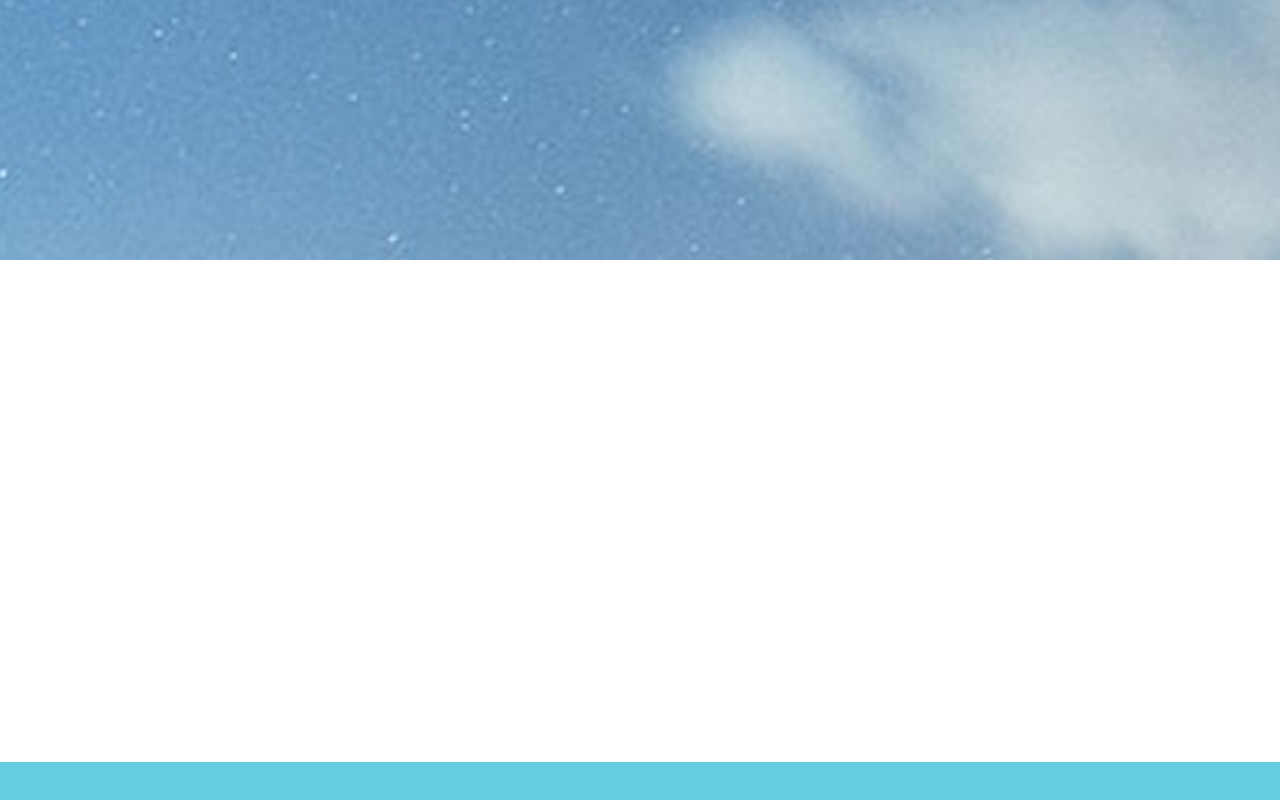
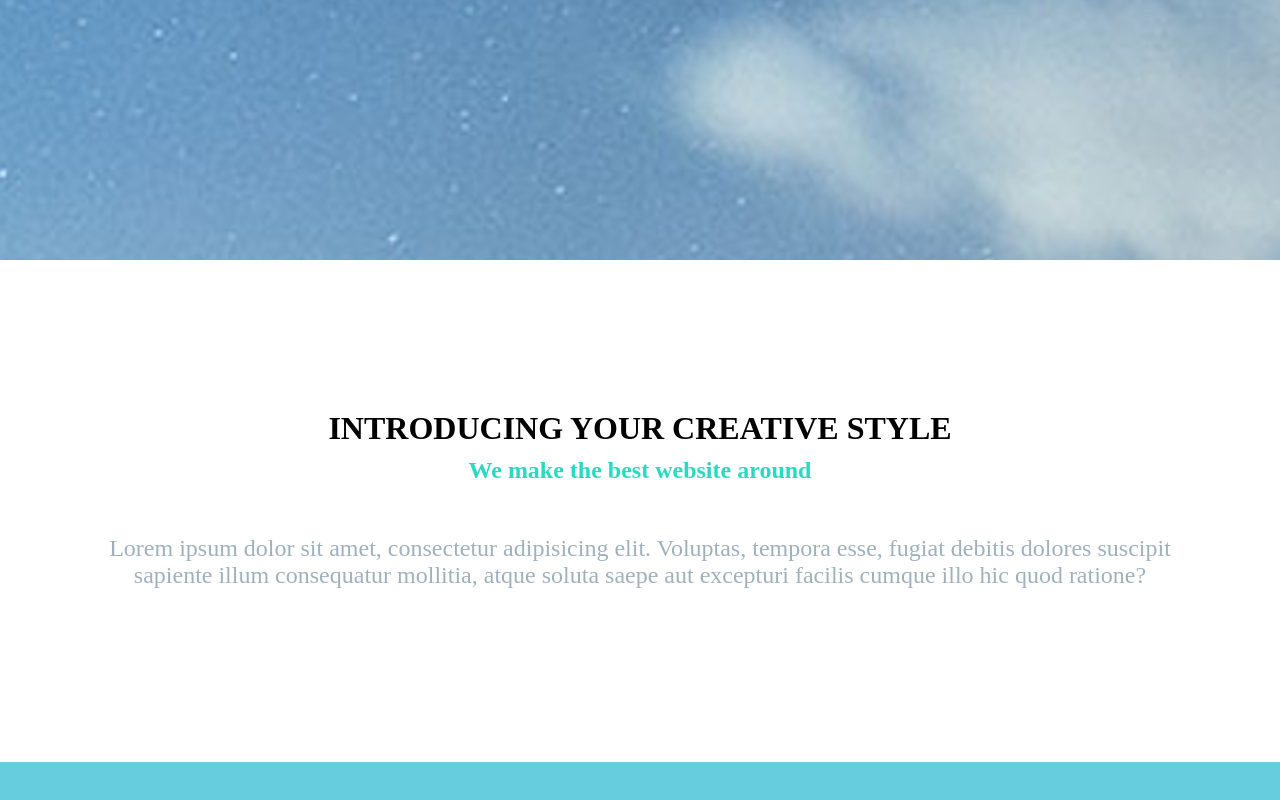
Before and after one commit to Naker90/basic-thefox-design, a plain HTML site: page index.html in a window 1280 px wide. Shown: the part 813-1613 px from the top of the page. Drawn offline with Linux system fonts and the light colour scheme.

Commit message:
added content to section 2

```diff
--- a/index.html
+++ b/index.html
@@ -37,7 +37,12 @@
         </div>
     </section>
 
-    <section class="section2"></section>
+    <section class="section2">
+        <h2>INTRODUCING YOUR CREATIVE STYLE</h2>
+        <h3>We make the best website around</h3>
+        <p>Lorem ipsum dolor sit amet, consectetur adipisicing elit. Voluptas, tempora esse, fugiat debitis dolores suscipit sapiente illum consequatur mollitia, atque soluta saepe aut excepturi facilis cumque illo hic quod ratione?</p>
+    </section>
+
     <section class="section3"></section>
     <section class="section4"></section>
     <section class="section5"></section>
--- a/style/style.css
+++ b/style/style.css
@@ -62,6 +62,28 @@ header {
     height: 502px;
 }
 
+.section2 h2 {
+    font-size: 2em;
+    padding-top: 150px;
+    text-align: center;
+    margin: 0;
+}
+
+.section2 h3 {
+    font-size: 1.5em;
+    text-align: center;
+    color: #29d9c2;
+    margin-top: 10px;
+}
+
+.section2 p {
+    width: 1117px;
+    font-size: 1.5em;
+    text-align: center;
+    margin: 50px auto;
+    color: #a1b1bc;
+}
+
 .section3 {
     height: 1080px;
     background-color: #66cddf;
```
